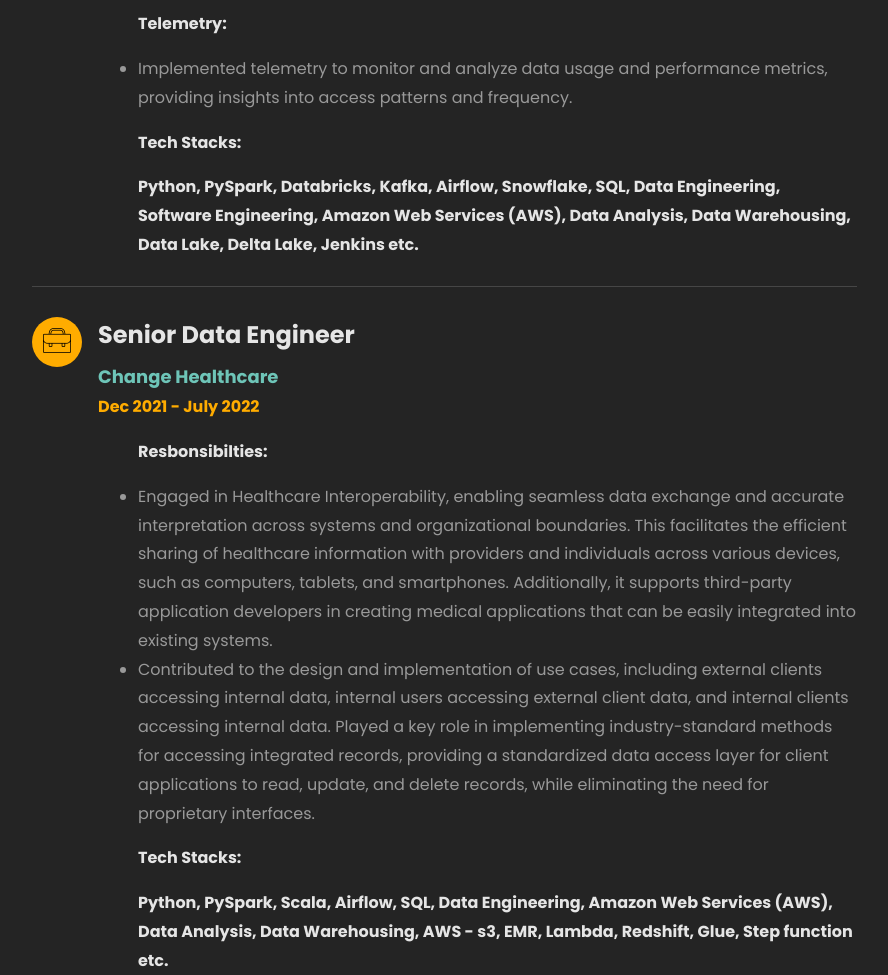
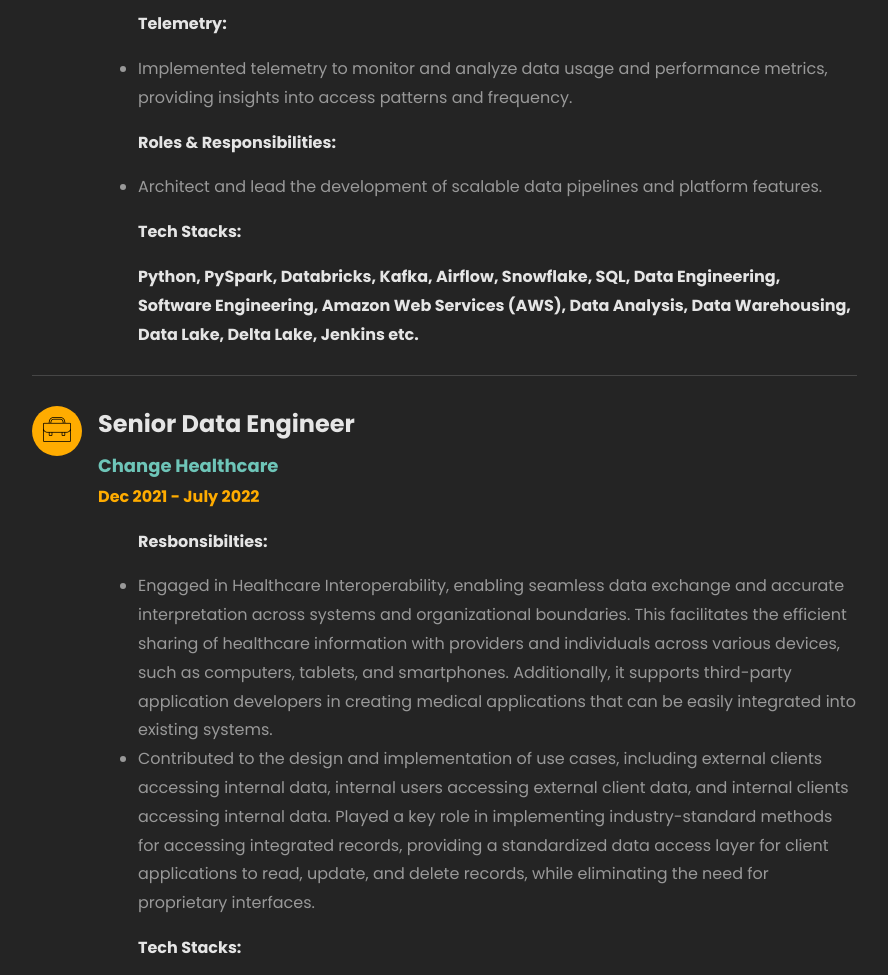
Before and after one commit to iamabhishek1995/portfolio, a plain HTML site: page index.html in a window 1280 px wide. Shown: the part 3600-4575 px from the top of the page, without its empty margins (338-1226 px from the left). Drawn offline with Linux system fonts and the light colour scheme; animation ran at ten frames a second; files whose address does not match are found by name.

Commit message:
Update index.html

```diff
--- a/index.html
+++ b/index.html
@@ -301,6 +301,14 @@
                     </p>
                     <li>
                       Implemented telemetry to monitor and analyze data usage and performance metrics, providing insights into access patterns and frequency.
+                    </li>
+                  </ul>
+                  <ul>
+                    <p>
+                      <strong>Roles & Responsibilities:</strong>
+                    </p>
+                    <li>
+                      Architect and lead the development of scalable data pipelines and platform features.
                     </li>
                   </ul>
                   <ul>
```
